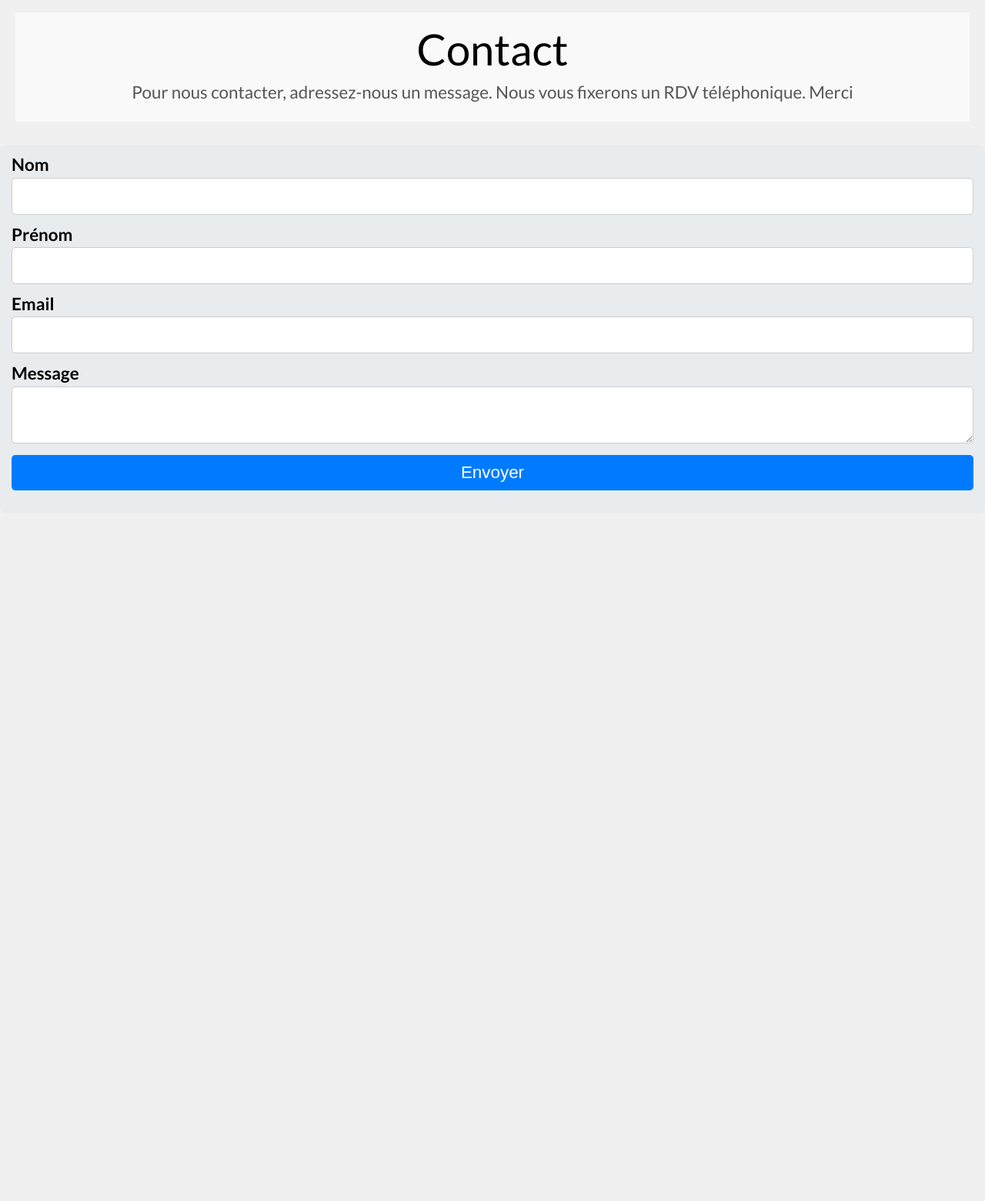
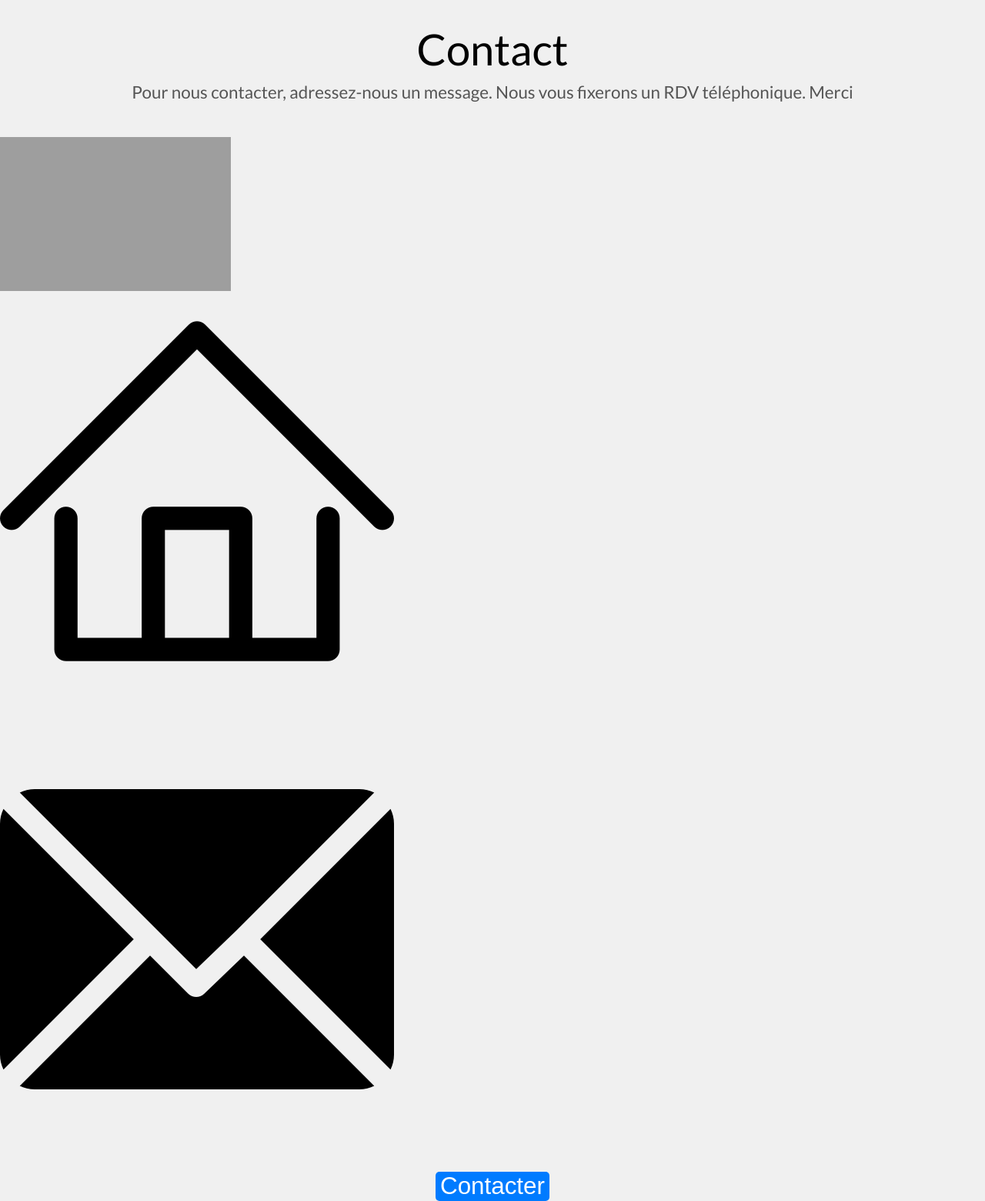
Before and after one commit to Ket-tei/Cadus, a PHP site: page /contact.html in a window 1280 px wide. Shown: the part 90-1650 px from the top of the page at 77% size. Before the commit the page ends 727 px from the top, so only its background shows below. Run offline with PHP 8.4, Linux system fonts and the light colour scheme; grey boxes are pictures that could not be loaded.

Commit message:
modification du formulaire en bulle + ajout des ressource pour la page + info contact

```diff
--- /dev/null
+++ b/button.js
@@ -0,0 +1,23 @@
+const bouton = document.querySelector(".bouton");
+const formulaire = document.querySelector(".contact-dynamique");
+const page = document.createElement("div");
+
+page.classList.add("arriere-plan");
+document.body.appendChild(page);
+page.style.display = "none";
+formulaire.style.display = "none";
+
+bouton.addEventListener("click", () => {
+  if (formulaire.style.display === "none") {
+    formulaire.style.display = "block";
+    page.style.display = "block";
+  } else {
+    formulaire.style.display = "none";
+    page.style.display = "none";
+  }
+});
+
+page.addEventListener("click", () => {
+  formulaire.style.display = "none";
+  page.style.display = "none";
+});
--- a/contact.css
+++ b/contact.css
@@ -1,7 +1,7 @@
 .contact {
   margin: 20px;
   padding: 20px;
-  background-color: #f9f9f9;
+  background-color: #f0f0f0;
 }
 
 .contact h1 {
@@ -19,12 +19,42 @@
   display: flex;
   justify-content: center;
 }
-
+.boutonContacter {
+  justify-content: center;
+  margin-top: 20px;
+  display: flex;
+}
+.boutonContacter .bouton {
+  background-color: #007bff;
+  display: flex;
+  border: none;
+  border-radius: 5px;
+  font-size: 1.4em;
+  color: white;
+  justify-content: center;
+}
+.arriere-plan {
+  position: fixed;
+  top: 0;
+  left: 0;
+  width: 100%;
+  height: 100%;
+  background-color: rgba(0, 0, 0, 0.5);
+  z-index: 999;
+}
 .contact-dynamique {
-  margin-top: 30px;
-  padding: 15px;
-  background-color: #e9ecef;
-  border-radius: 8px;
+  display: none;
+  position: fixed;
+  top: 50%;
+  left: 50%;
+  transform: translate(-50%, -50%);
+  width: 400px;
+  padding: 20px;
+  background-color: white;
+  box-shadow: 0px 4px 8px rgba(0, 0, 0, 0.1);
+  border-radius: 10px;
+  z-index: 1000;
+  transition: all 0.3s ease;
 }
 
 .contact-dynamique h2 {
@@ -48,7 +78,7 @@
 .contact-dynamique textarea {
   margin-bottom: 15px;
   padding: 10px;
-  border: 1px solid #ccc;
+  border: 0.1px solid;
   border-radius: 5px;
   font-size: 1em;
 }
--- a/contact.html
+++ b/contact.html
@@ -37,6 +37,30 @@
           RDV téléphonique. Merci
         </p>
       </section>
+      <section class="info">
+        <div class="map">
+          <iframe
+            src="https://www.google.com/maps/embed?pb=!1m18!1m12!1m3!1d2673.7724950538737!2d-0.5568451245703827!3d47.46860057912696!2m3!1f0!2f0!3f0!3m2!1i1024!2i768!4f13.1!3m3!1m2!1s0x480878ac9d827073%3A0x7f764b174e82e6d1!2s8%20Rue%20Jean%20Giono%2C%2049100%20Angers!5e0!3m2!1sfr!2sfr!4v1695643839627!5m2!1sfr!2sfr"
+            width="300"
+            height="200"
+            style="border: 0"
+            allowfullscreen=""
+            loading="lazy"
+            referrerpolicy="no-referrer-when-downgrade"
+          ></iframe>
+        </div>
+        <div class="adresse">
+          <img src="ressource/iconeMaison.png" alt="adresse" />
+          <p>C.A.D.U.S<br />8 Rue Jean GIONO<br />49100 ANGERS</p>
+        </div>
+        <div class="mail">
+          <img src="ressource/mail.png" alt="mail" />
+          <p><a href="mailto:association@cadus.fr">association@cadus.fr</a></p>
+        </div>
+      </section>
+      <section class="boutonContacter">
+        <button class="bouton">Contacter</button>
+      </section>
       <section class="contact-dynamique">
         <form action="contact.php" method="post">
           <label for="nom">Nom</label>
@@ -51,5 +75,6 @@
         </form>
       </section>
     </main>
+    <script src="button.js"></script>
   </body>
 </html>
```
Also changed, not shown: ressource/iconeMaison.png (added), ressource/mail.png (added).
